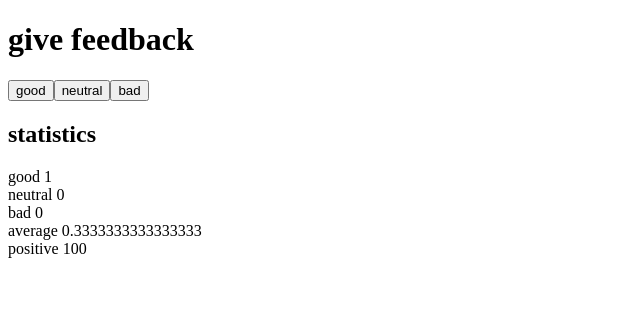
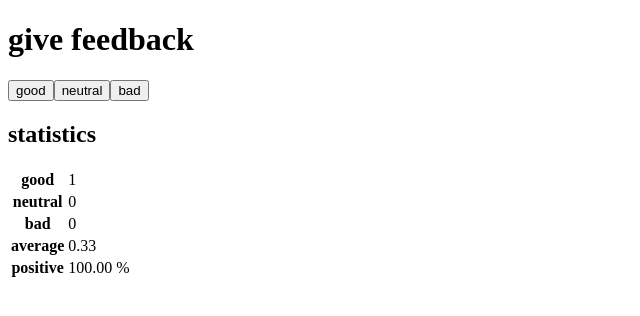
Before and after one commit to InstaFall/fsoSubmit, a React (Create React App) app in the folder part1/unicafe/: page / in a window 1280 px wide. Both pictures are taken after a click on the button "good". Shown: the top 316 px of the page, without its empty margins (0-640 px from the left). Built offline with nearby package versions, Linux system fonts and the light colour scheme.

Commit message:
Commit exercise 1.11

```diff
--- a/part1/unicafe/src/App.js
+++ b/part1/unicafe/src/App.js
@@ -16,14 +16,20 @@ const Header = ({ h, text }) => {
   }
 }
 
-//StatisticLine component
+//StatisticLine component returns a <tr> row element
 const StatisticLine = ({ text, value }) => {
+  if (text == "positive") return (
+    <tr>
+      <th scope="row">{text}</th>
+      <td>{value.toFixed(2)} %</td>
+    </tr>
+  )
   return (
-    <div>
-      {text} {value}
-    </div>
+    <tr>
+      <th scope="row">{text}</th>
+      <td>{value}</td>
+    </tr>
   )
-
 }
 
 //Statistics component
@@ -33,13 +39,15 @@ const Statistics = ({ good, neutral, bad }) => {
   if (sum == 0) return <>No feedback given. Use the buttons to give feedback.</>
 
   return (
-    <>
-      <StatisticLine text="good" value={good} />
-      <StatisticLine text="neutral" value={neutral} />
-      <StatisticLine text="bad" value={bad} />
-      <StatisticLine text="average" value={sum / 3} />
-      <StatisticLine text="positive" value={(good / sum) * 100} />
-    </>
+    <table>
+      <tbody>
+        <StatisticLine text="good" value={good} />
+        <StatisticLine text="neutral" value={neutral} />
+        <StatisticLine text="bad" value={bad} />
+        <StatisticLine text="average" value={(sum / 3).toFixed(2)} />
+        <StatisticLine text="positive" value={(good / sum) * 100} />
+      </tbody>
+    </table>
   )
 }
 
```
